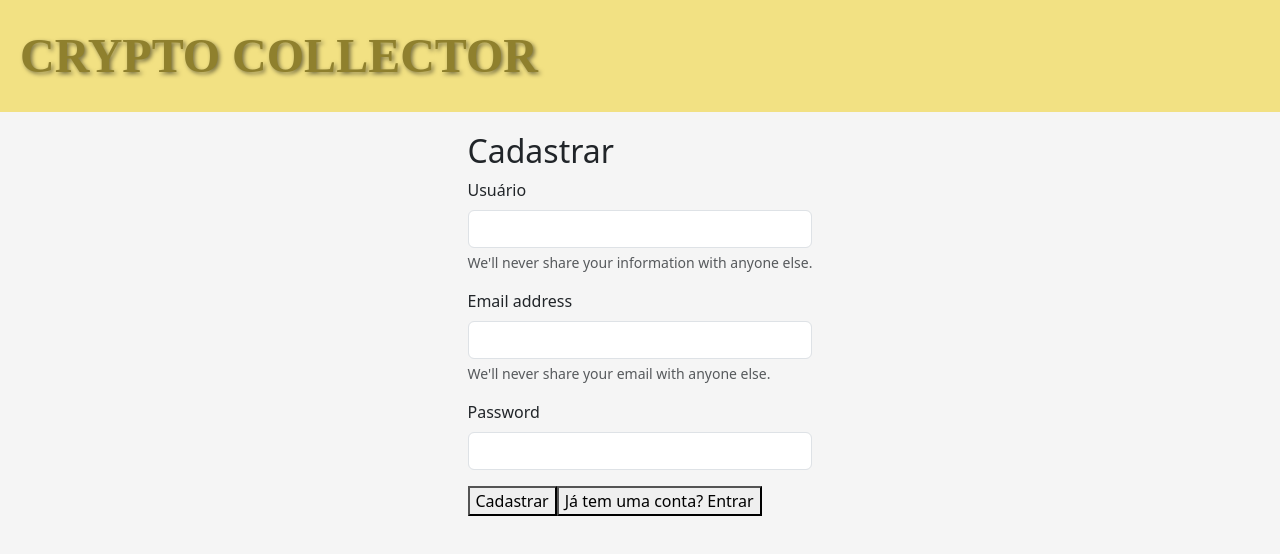
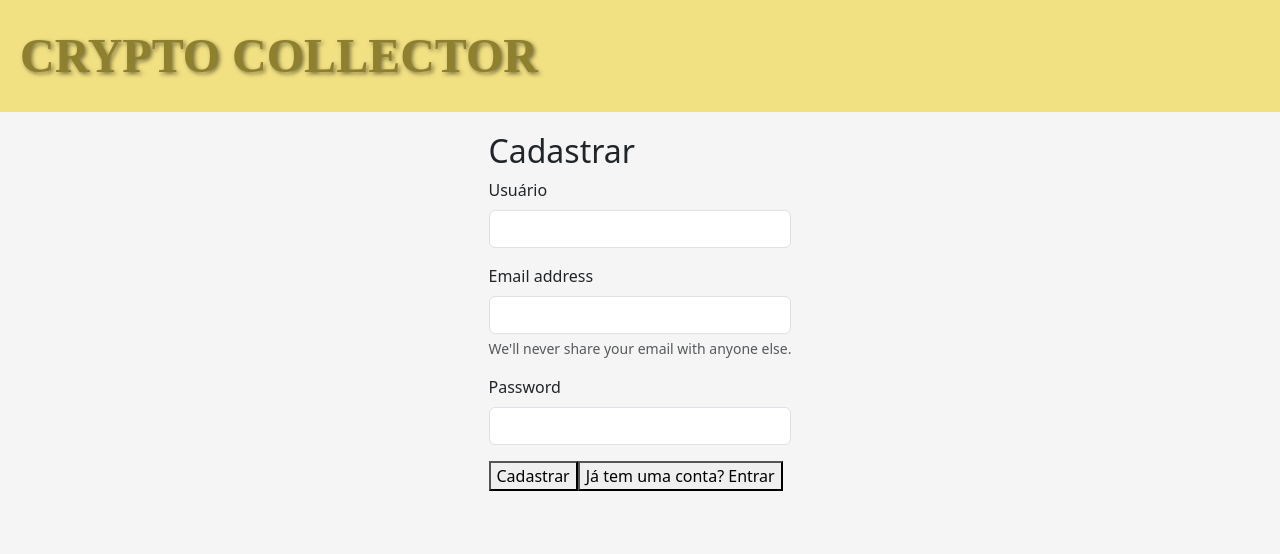
Before and after one commit to andrefrugis/projeto3-andre-fernando-heinke-dova-front, a React (Vite) app: page /login in a window 1280 px wide. Shown: the top 554 px of the page. Built offline with nearby package versions, Linux system fonts and the light colour scheme.

Commit message:
login atualizado

```diff
--- a/src/components/Login/index.jsx
+++ b/src/components/Login/index.jsx
@@ -66,11 +66,10 @@ function Login({ onLoginSuccess }) {
             type="text"
             value={username}
             className="form-control"
-            aria-describedby="userHelp"
             onChange={(e) => setUsername(e.target.value)}
           />
-          <div id="userHelp" class="form-text">We'll never share your information with anyone else.</div>
         </div>
+    {isSigningUp && (
       <div className="mb-3">
         <label htmlFor="exampleInputEmail1" className="form-label">Email address</label>
         <input
@@ -83,6 +82,7 @@ function Login({ onLoginSuccess }) {
         />
         <div id="emailHelp" className="form-text">We'll never share your email with anyone else.</div>
       </div>
+    )}
         <div className="mb-3">
           <label for="exampleInputPassword1" className="form-label">Password</label>
           <input
```
Lines whose indentation alone changed are shown as unchanged.
